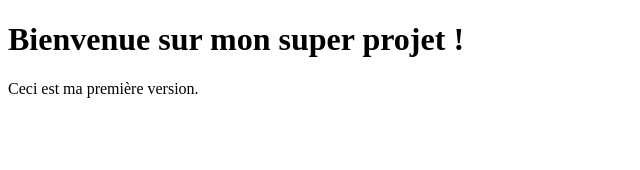
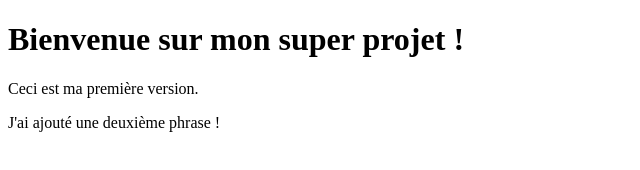
Before and after one commit to AquaEndays/mon_super_projet, a plain HTML site: page index.html in a window 1280 px wide. Shown: the whole page, without its empty margins (0-640 px from the left). Drawn offline with Linux system fonts and the light colour scheme.

Commit message:
Ajout d'une deuxième phrase sur la page d'accueil

```diff
--- a/index.html
+++ b/index.html
@@ -8,5 +8,5 @@
 <body>
     <h1>Bienvenue sur mon super projet !</h1>
     <p>Ceci est ma première version.</p>
-</body>
+    <p>J'ai ajouté une deuxième phrase !</p> </body>
 </html>
```
